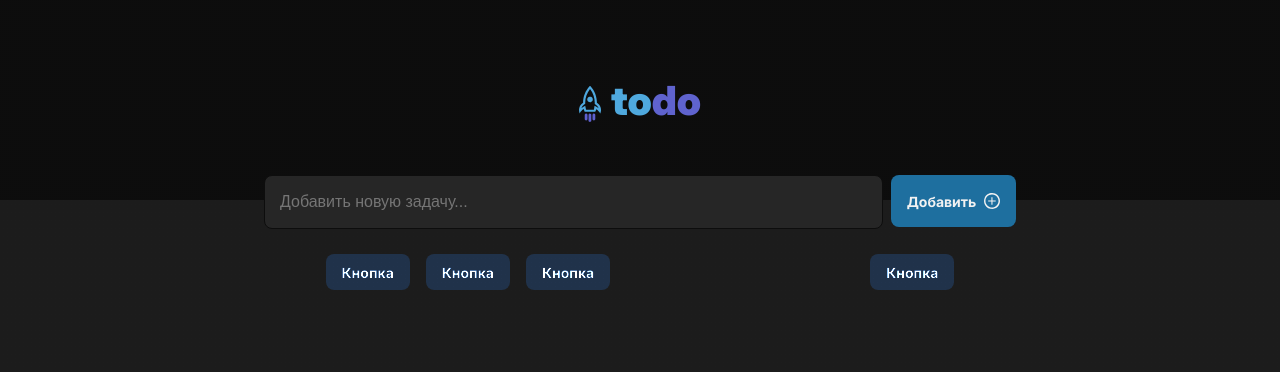
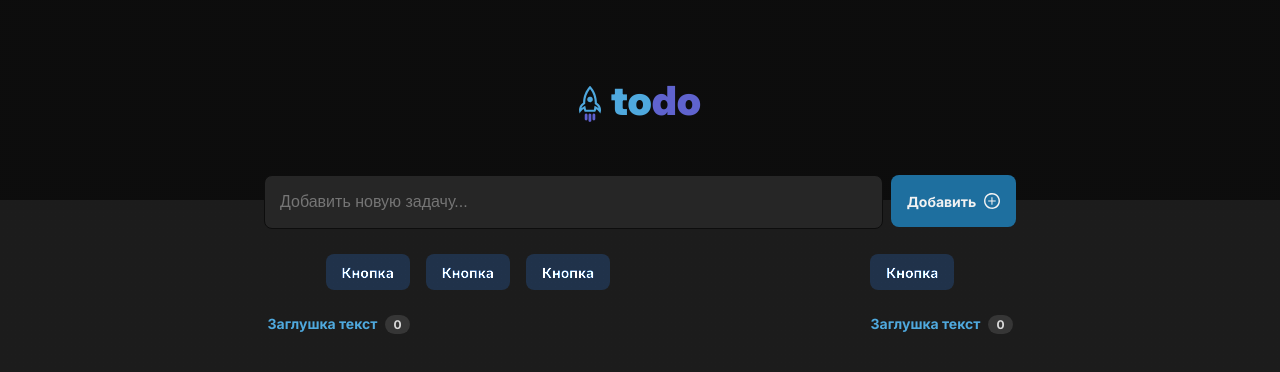
Before and after one commit to Iomannen/todolist-ts, a React (Create React App) app: page / in a window 1280 px wide. Shown: the top 372 px of the page. Built offline with nearby package versions, Linux system fonts and the light colour scheme.

Commit message:
Добавил счетчик

```diff
--- a/src/components/ToDoListBody.tsx
+++ b/src/components/ToDoListBody.tsx
@@ -2,6 +2,7 @@ import React from "react";
 import MainLogo from "./mainlogo/MainLogo";
 import Input from "./input/Input";
 import BottomButtons from "./bottom-buttons/BottomButtons";
+import Counter from "./counter/Counter";
 class toDoListBody extends React.PureComponent {
   render() {
     return (
@@ -9,6 +10,7 @@ class toDoListBody extends React.PureComponent {
         <MainLogo />
         <Input />
         <BottomButtons />
+        <Counter />
       </div>
     );
   }
--- /dev/null
+++ b/src/components/counter/Counter.tsx
@@ -0,0 +1,15 @@
+import React from "react";
+import CounterModule from "./counter-modules/CounterModule";
+import "./counter.css";
+class Counter extends React.PureComponent {
+  render() {
+    return (
+      <div className="tasksCounter">
+        <CounterModule />
+        <CounterModule />
+      </div>
+    );
+  }
+}
+
+export default Counter;
--- /dev/null
+++ b/src/components/counter/counter-modules/CounterModule.tsx
@@ -0,0 +1,14 @@
+import React from "react";
+import "./counterModule.css";
+class CounterModule extends React.PureComponent {
+  render() {
+    return (
+      <div className="tasksCounterModule">
+        <div className="tasksText">Заглушка текст</div>
+        <div className="tasksCount">0</div>
+      </div>
+    );
+  }
+}
+
+export default CounterModule;
--- /dev/null
+++ b/src/components/counter/counter-modules/counterModule.css
@@ -0,0 +1,19 @@
+.tasksCounterModule {
+  font-family: "Inter";
+  font-weight: 700;
+  display: flex;
+  gap: 8px;
+}
+.tasksText {
+  color: hsla(202, 68%, 59%, 1);
+  font-size: 14px;
+}
+.tasksCount {
+  display: flex;
+  justify-content: center;
+  padding: 2px 8px;
+  border-radius: 999px;
+  color: hsla(0, 0%, 85%, 1);
+  background-color: hsla(0, 0%, 21%, 1);
+  font-size: 12px;
+}
--- /dev/null
+++ b/src/components/counter/counter.css
@@ -0,0 +1,8 @@
+.tasksCounter {
+  position: relative;
+  top: 25px;
+  display: flex;
+  justify-self: center;
+  justify-content: space-between;
+  width: 745px;
+}
```
